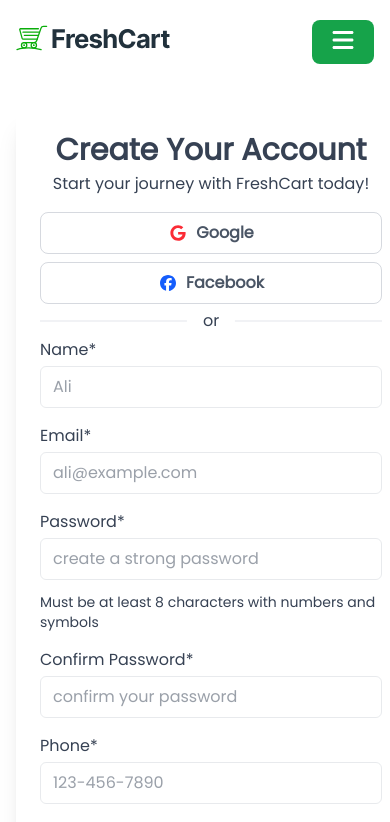
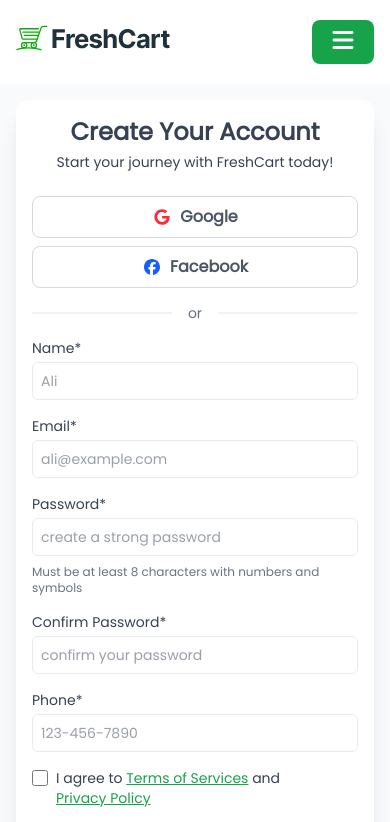
Before and after one commit to Belal1khalil/freshCart-e-commerce, a React (Vite) app: page /signup in a window 390 px wide. Shown: the top 822 px of the page. Built offline with nearby package versions, Linux system fonts and the light colour scheme; no server answers.

Commit message:
make signup more responsive

```diff
--- a/src/pages/SignUp/Sigup.jsx
+++ b/src/pages/SignUp/Sigup.jsx
@@ -380,6 +380,13 @@
 
 
 
+
+
+
+
+
+
+
 import {
   faShieldHalved,
   faStar,
@@ -473,15 +480,15 @@
         title="Sign Up - Fresh Cart"
         description="Create a new Fresh Cart account to start shopping for fresh groceries."
       />
-      <main className="py-6 sm:py-12">
-        <div className="container grid lg:grid-cols-2 lg:gap-12">
+      <main className="min-h-screen py-4 md:py-12 bg-gray-50">
+        <div className="container max-w-7xl mx-auto px-4 sm:px-6 lg:px-8 grid lg:grid-cols-2 lg:gap-12">
           {/* left side */}
-          <div className=" hidden lg:block  space-y-8 py-10">
+          <div className="hidden lg:block space-y-8 py-10">
             <div className="welcome-msg">
               <h2 className="text-4xl font-bold">
                 Welcome to <span className="text-primary-500 ">FreshCart</span>
               </h2>
-              <p className="text-lg  mt-2">
+              <p className="text-lg mt-2">
                 Join thousands of happy customers who enjoy fresh groceries
                 delivered <br></br>right to their doorstep.
               </p>
@@ -522,7 +529,7 @@
                 </div>
               </li>
             </ul>
-            <div className="review  p-6 rounded-lg bg-white shadow-md space-y-2 ">
+            <div className="review p-6 rounded-lg bg-white shadow-md space-y-2">
               <div className="flex items-center gap-3">
                 <img
                   src={profileimage}
@@ -531,7 +538,7 @@
                 />
                 <div>
                   <h4>Sarah Johnson</h4>
-                  <div className="rating *:text-yellow-400 ">
+                  <div className="rating *:text-yellow-400">
                     <FontAwesomeIcon icon={faStar} />
                     <FontAwesomeIcon icon={faStar} />
                     <FontAwesomeIcon icon={faStar} />
@@ -540,7 +547,7 @@
                   </div>
                 </div>
               </div>
-              <blockquote className="text-gray-700 italic ">
+              <blockquote className="text-gray-700 italic">
                 <p>
                   "FreshCart has transformed my grocery shopping experience. The
                   quality of the products is exceptional, and the convenience of
@@ -551,41 +558,41 @@
             </div>
           </div>
           {/* right side */}
-          <div className="bg-white shadow-xl rounded-xl p-6 sm:p-10 space-y-4 sm:space-y-8">
+          <div className="bg-white shadow-xl rounded-xl p-4 sm:p-6 md:p-8 lg:p-10 space-y-6 md:space-y-8 mx-auto w-full max-w-md lg:max-w-full">
             <div className="text-center">
-              <h2 className="text-3xl font-semibold ">Create Your Account</h2>
-              <p className="mt-1">Start your journey with FreshCart today!</p>
+              <h2 className="text-2xl sm:text-3xl font-semibold">Create Your Account</h2>
+              <p className="mt-1 text-sm sm:text-base">Start your journey with FreshCart today!</p>
             </div>
-            <div className=" flex gap-2  *:flex *:items-center *:justify-center *:w-full *:gap-2 *:hover:bg-gray-100 *:transition:colors *:duration-300 flex-wrap ">
-              <button className="btn bg-transparent border border-gray-400/40 ">
+           <div className=" flex gap-2  *:flex *:items-center *:justify-center *:w-full *:gap-2 *:hover:bg-gray-100 *:transition:colors *:duration-300 flex-wrap ">
+             <button className="btn bg-transparent border border-gray-400/40 ">
                 <FontAwesomeIcon icon={faGoogle} className="text-red-500" />
-                <span>Google</span>
+                 <span>Google</span>
               </button>
               <button className="btn bg-transparent border border-gray-400/40 ">
-                <FontAwesomeIcon icon={faFacebook} className="text-blue-600" />
-                <span>Facebook</span>
+               <FontAwesomeIcon icon={faFacebook} className="text-blue-600" />
+               <span>Facebook</span>
               </button>
             </div>
-            <div className=" relative w-full h-0.5 bg-gray-300/30">
-              <span className="absolute left-1/2 top-1/2 -translate-1/2 px-4 bg-white">
+            <div className="relative w-full h-0.5 bg-gray-300/30">
+              <span className="absolute left-1/2 top-1/2 -translate-x-1/2 -translate-y-1/2 px-4 bg-white text-sm text-gray-500">
                 or
               </span>
             </div>
-            <form className="space-y-4 sm:space-y-7" onSubmit={formik.handleSubmit}>
+            <form className="space-y-4 md:space-y-6" onSubmit={formik.handleSubmit}>
               <div className="name flex flex-col gap-1">
-                <label htmlFor="name">Name*</label>
+                <label htmlFor="name" className="text-sm font-medium">Name*</label>
                 <input
                   type="text"
                   id="name"
                   placeholder="Ali"
-                  className="form-control"
+                  className="form-control text-sm p-2 md:p-3"
                   name="name"
                   onChange={formik.handleChange}
                   value={formik.values.name}
                   onBlur={formik.handleBlur}
                 />
                 {formik.touched.name && formik.errors.name ? (
-                  <div className="text-sm text-red-600">
+                  <div className="text-xs text-red-600">
                     *{formik.errors.name}
                   </div>
                 ) : (
@@ -594,19 +601,19 @@
               </div>
 
               <div className="Email flex flex-col gap-1">
-                <label htmlFor="email">Email*</label>
+                <label htmlFor="email" className="text-sm font-medium">Email*</label>
                 <input
                   type="email"
                   id="email"
                   placeholder="ali@example.com"
-                  className="form-control"
+                  className="form-control text-sm p-2 md:p-3"
                   name="email"
                   onChange={formik.handleChange}
                   value={formik.values.email}
                   onBlur={formik.handleBlur}
                 />
                 {formik.touched.email && formik.errors.email ? (
-                  <div className="text-sm text-red-600">
+                  <div className="text-xs text-red-600">
                     *{formik.errors.email}
                   </div>
                 ) : (
@@ -614,58 +621,58 @@
                 )}
 
                 {isExistError && (
-                  <p className="text-red-500"> *{isExistError}</p>
+                  <p className="text-red-500 text-xs">*{isExistError}</p>
                 )}
               </div>
 
               <div className="Password flex flex-col gap-1">
-                <label htmlFor="password">Password*</label>
+                <label htmlFor="password" className="text-sm font-medium">Password*</label>
                 <input
                   type="password"
                   id="password"
                   placeholder="create a strong password"
-                  className="form-control"
+                  className="form-control text-sm p-2 md:p-3"
                   name="password"
                   onChange={formik.handleChange}
                   value={formik.values.password}
                   onBlur={formik.handleBlur}
                 />
                 {formik.touched.password && formik.errors.password ? (
-                  <div className="text-sm text-red-600">
+                  <div className="text-xs text-red-600">
                     *{formik.errors.password}
                   </div>
                 ) : (
-                  <p className="text-sm mt-2">
+                  <p className="text-xs mt-1 text-gray-500">
                     Must be at least 8 characters with numbers and symbols
                   </p>
                 )}
 
                 {formik.values.password && (
-                  <div className="password-strength flex items-center gap-3">
+                  <div className="password-strength flex items-center gap-2 mt-2">
                     <div className="bar rounded-xl overflow-hidden w-full h-1 bg-gray-200">
                       <div
-                        className={`progress ${PasswordStrength.background} ${PasswordStrength.width}  h-full `}
+                        className={`progress ${PasswordStrength.background} ${PasswordStrength.width} h-full`}
                       ></div>
                     </div>
-                    <span className="text-nowrap w-28 text-center text-xs sm:text-sm">{`${PasswordStrength.text}`}</span>
+                    <span className="text-nowrap w-20 text-center text-xs">{`${PasswordStrength.text}`}</span>
                   </div>
                 )}
               </div>
 
               <div className="rePassword flex flex-col gap-1">
-                <label htmlFor="rePassword">Confirm Password*</label>
+                <label htmlFor="rePassword" className="text-sm font-medium">Confirm Password*</label>
                 <input
                   type="password"
                   id="repPassword"
                   placeholder="confirm your password"
-                  className="form-control"
+                  className="form-control text-sm p-2 md:p-3"
                   name="rePassword"
                   onChange={formik.handleChange}
                   value={formik.values.rePassword}
                   onBlur={formik.handleBlur}
                 />
                 {formik.touched.rePassword && formik.errors.rePassword ? (
-                  <div className="text-sm text-red-600">
+                  <div className="text-xs text-red-600">
                     *{formik.errors.rePassword}
                   </div>
                 ) : (
@@ -674,19 +681,19 @@
               </div>
 
               <div className="phone flex flex-col gap-1">
-                <label htmlFor="phone">Phone*</label>
+                <label htmlFor="phone" className="text-sm font-medium">Phone*</label>
                 <input
                   type="tel"
                   id="phone"
                   placeholder="123-456-7890"
-                  className="form-control"
+                  className="form-control text-sm p-2 md:p-3"
                   name="phone"
                   onChange={formik.handleChange}
                   value={formik.values.phone}
                   onBlur={formik.handleBlur}
                 />
                 {formik.touched.phone && formik.errors.phone ? (
-                  <div className="text-sm text-red-600">
+                  <div className="text-xs text-red-600">
                     *{formik.errors.phone}
                   </div>
                 ) : (
@@ -694,19 +701,19 @@
                 )}
               </div>
 
-              <div className="terms ">
-                <div className="flex items-center gap-2">
+              <div className="terms">
+                <div className="flex items-start gap-2">
                   <input
                     type="checkbox"
                     id="terms"
-                    className="accent-primary-600 size-4 "
+                    className="accent-primary-600 size-4 mt-0.5 flex-shrink-0"
                     name="terms"
                     onChange={formik.handleChange}
                     value={formik.values.terms}
                     onBlur={formik.handleBlur}
                   />
 
-                  <label htmlFor="terms">
+                  <label htmlFor="terms" className="text-sm text-gray-700">
                     I agree to{" "}
                     <Link to={`/terms`} className="text-primary-600 underline">
                       Terms of Services
@@ -721,7 +728,7 @@
                   </label>
                 </div>
                 {formik.touched.terms && formik.errors.terms ? (
-                  <div className="text-sm text-red-600 mt-2  ">
+                  <div className="text-xs text-red-600 mt-1">
                     *{formik.errors.terms}
                   </div>
                 ) : (
@@ -731,15 +738,15 @@
 
               <button
                 type="submit"
-                className="btn  w-full bg-primary-600 text-white flex justify-center items-center gap-2 hover:bg-primary-700 "
+                className="btn w-full bg-primary-600 text-white flex justify-center items-center gap-2 hover:bg-primary-700 py-2 md:py-3 text-sm md:text-base font-medium"
               >
                 <FontAwesomeIcon icon={faUserPlus} />
                 <span>Create My Account</span>
               </button>
             </form>
-            <p className="text-center pt-8  border-t-2 border-gray-300/50">
-              Already have an account ?{" "}
-              <Link to={`/login`} className="text-primary-600 underline">
+            <p className="text-center pt-6 border-t border-gray-300/50 text-sm">
+              Already have an account?{" "}
+              <Link to={`/login`} className="text-primary-600 underline font-medium">
                 Sign in
               </Link>
             </p>
```
